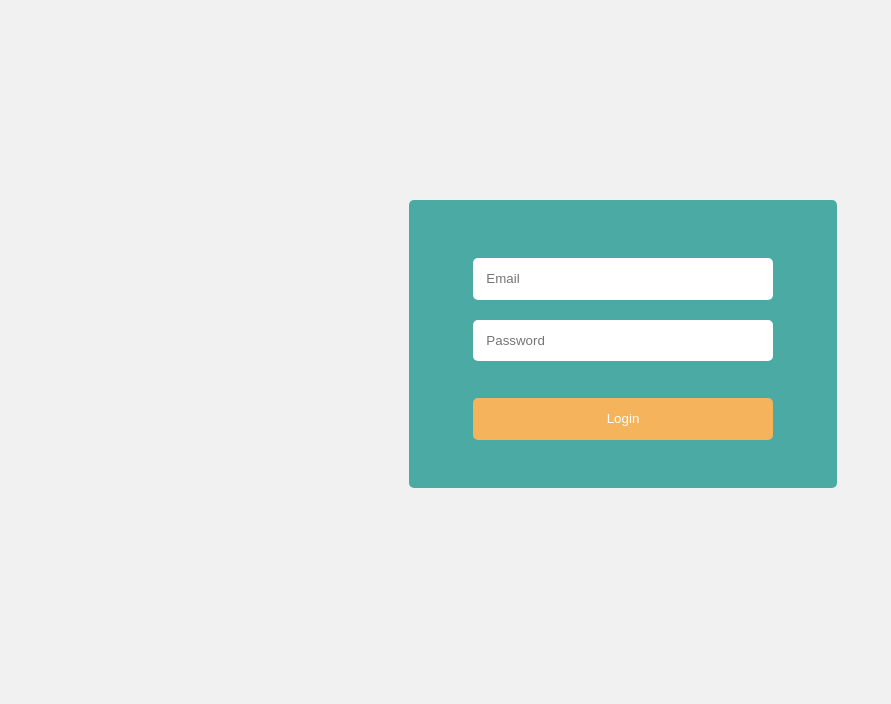
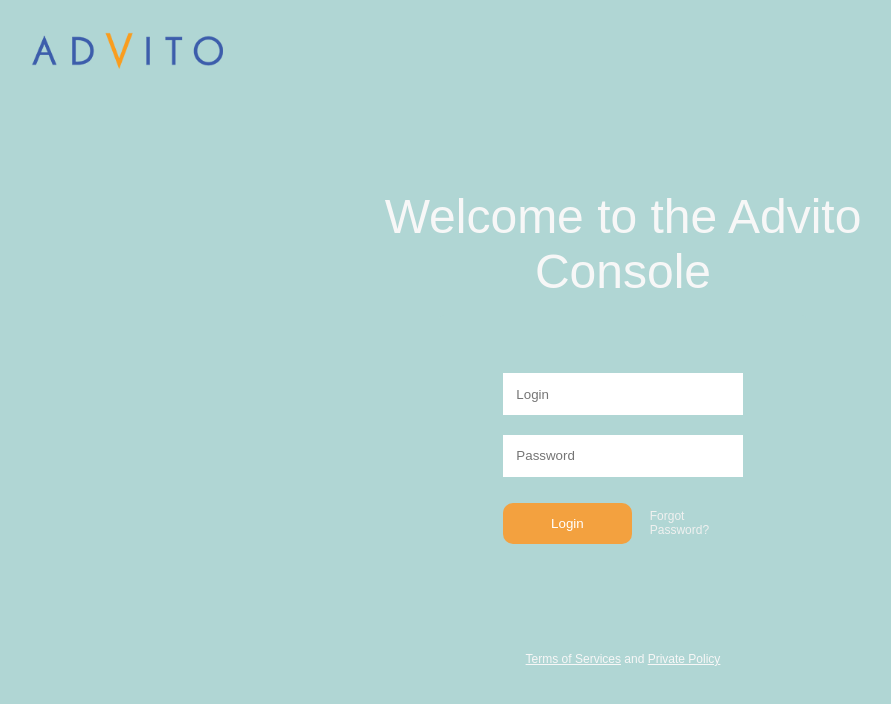
Before and after one commit to hanseulshim/advito_blops_console, a React (Create React App) app: page /login in a window 1280 px wide. Shown: the top 704 px of the page, without its empty margins (17-908 px from the left). Built offline with nearby package versions, Linux system fonts and the light colour scheme.

Commit message:
Add user authentication

```diff
--- a/src/App.js
+++ b/src/App.js
@@ -1,12 +1,12 @@
-//import packages
 import React, { Component } from 'react';
 import { ThemeProvider, createGlobalStyle } from 'styled-components';
 import styled from 'styled-components';
 import theme from 'styles/variables';
-import { Route, Switch } from 'react-router-dom';
+import { Route, Switch, Redirect } from 'react-router-dom';
 import Login from './components/Login';
 import Portal from './components/Portal';
 import Dashboard from './components/Dashboard';
+import UserContext from 'components/context/UserContext';
 
 const GlobalStyle = createGlobalStyle`
   html,
@@ -30,30 +30,41 @@
   display: flex;
 `;
 
+const PrivateRoute = ({ authenticated, component: Component, ...rest }) => {
+  return (
+    <Route
+      {...rest}
+      render={props => (authenticated ? <Component {...props} /> : <Redirect to="/login" />)}
+    />
+  );
+};
+
 class App extends Component {
-  state = {
-    passwordValid: false,
-  };
-  authenticateUser = password => {
-    const passwordValid = password === 'blops2018';
-    this.setState({ passwordValid });
+  state = { authenticated: false };
+  authenticateUser = event => {
+    this.setState({ authenticated: event.target.password.value === 'blops2018' });
+    event.preventDefault();
   };
   render() {
-    const passwordValid = this.state.passwordValid;
+    const authenticated = this.state.authenticated;
     return (
+      <UserContext.Provider value={{ authenticateUser: this.authenticateUser, authenticated }}>
         <ThemeProvider theme={theme}>
           <Container>
             <GlobalStyle />
             <Switch>
-            <Route path="/" exact component={Portal} />
+              <PrivateRoute path="/" exact component={Portal} authenticated={authenticated} />
+              <PrivateRoute
+                path="/dashboard"
+                exact
+                component={Dashboard}
+                authenticated={authenticated}
+              />
               <Route path="/login" component={Login} />
-            <Route path="/dashboard" component={Dashboard} />
             </Switch>
-          {/* {passwordValid ? <Portal /> : <Login authenticateUser={this.authenticateUser} />} */}
-          {/* <Portal /> */}
-          {/* <Dashboard /> */}
           </Container>
         </ThemeProvider>
+      </UserContext.Provider>
     );
   }
 }
--- /dev/null
+++ b/src/components/Login/Footer.js
@@ -0,0 +1,26 @@
+import React from 'react';
+import styled from 'styled-components';
+
+const Container = styled.div`
+  text-align: center;
+  color: ${props => props.theme.alabaster};
+  font-size: 0.75em;
+  margin-top: 5em;
+`;
+
+const Link = styled.a`
+  color: ${props => props.theme.alabaster};
+  text-decoration: underline;
+`;
+
+export default () => (
+  <Container>
+    <Link href="https://www.advito.com" target="_blank">
+      Terms of Services
+    </Link>
+    {' and '}
+    <Link href="https://www.advito.com" target="_blank">
+      Private Policy
+    </Link>
+  </Container>
+);
--- /dev/null
+++ b/src/components/Login/LoginForm.js
@@ -0,0 +1,97 @@
+import React, { Component } from 'react';
+import { Redirect } from 'react-router-dom';
+import styled from 'styled-components';
+import UserContext from 'components/context/UserContext';
+
+const FormContainer = styled.div`
+  margin-top: 1em;
+  background: ${props => props.theme.jungleMist};
+  padding: 3em 4em;
+  width: 15em;
+  border-radius: 5px;
+`;
+
+const Form = styled.form`
+  display: flex;
+  flex-wrap: wrap;
+`;
+
+const FormText = styled.input`
+  padding: 1em;
+  margin: 0.75em 0;
+  border: none;
+  box-sizing: border-box;
+  width: 100%;
+`;
+
+const SubmitContainer = styled.div`
+  display: flex;
+  align-items: center;
+  margin-top: 1em;
+`;
+
+const Submit = styled.input`
+  background-color: ${props => props.theme.jaffa};
+  color: white;
+  padding: 1em;
+  border: none;
+  border-radius: 10px;
+  cursor: pointer;
+  width: 10em;
+`;
+
+const Forgot = styled.span`
+  font-size: 0.75em;
+  color: ${props => props.theme.grayNurse};
+  margin-left: 1.5em;
+`;
+
+class LoginForm extends Component {
+  state = {
+    email: '',
+    password: '',
+  };
+  updateEmail = event => {
+    this.setState({ email: event.target.value });
+  };
+  updatePassword = event => {
+    this.setState({ password: event.target.value });
+  };
+  render() {
+    const { email, password } = this.state;
+    return (
+      <UserContext.Consumer>
+        {({ authenticated, authenticateUser }) =>
+          !authenticated ? (
+            <FormContainer>
+              <Form onSubmit={authenticateUser}>
+                <FormText
+                  placeholder="Login"
+                  type="text"
+                  value={email}
+                  name="email"
+                  onChange={this.updateEmail}
+                />
+                <FormText
+                  placeholder="Password"
+                  type="password"
+                  value={password}
+                  name="password"
+                  onChange={this.updatePassword}
+                />
+                <SubmitContainer>
+                  <Submit type="submit" value="Login" />
+                  <Forgot>Forgot Password?</Forgot>
+                </SubmitContainer>
+              </Form>
+            </FormContainer>
+          ) : (
+            <Redirect to={'/'} />
+          )
+        }
+      </UserContext.Consumer>
+    );
+  }
+}
+
+export default LoginForm;
--- a/src/components/Login/index.js
+++ b/src/components/Login/index.js
@@ -1,67 +1,40 @@
-import React, { Component } from 'react';
+import React from 'react';
 import styled from 'styled-components';
+import advito_logo from 'assets/advito_logo.png';
+import LoginForm from './LoginForm';
+import Footer from './Footer';
 
 const Container = styled.div`
-  margin: auto;
-  margin-top: 200px;
-  background: ${props => props.theme.tradewind};
-  padding: 3em 4em;
-  width: 300px;
-  border-radius: 5px;
+  background: ${props => props.theme.jungleMist};
+  width: 100%;
+  height: 100%;
+  position: absolute;
+  left: 0;
+  display: flex;
+  flex-direction: column;
+  align-items: center;
 `;
 
-const FormText = styled.input`
-  padding: 1em;
-  margin: 0.75em 0;
-  border: none;
-  border-radius: 5px;
-  box-sizing: border-box;
-  width: 100%;
+const Logo = styled.img`
+  margin: 2em 0 0 3em;
+  width: 15%;
+  align-self: flex-start;
 `;
 
-const Submit = styled.input`
-  background-color: ${props => props.theme.rajah};
-  color: white;
-  padding: 1em;
-  margin-top: 2em;
-  border: none;
-  border-radius: 5px;
-  cursor: pointer;
-  width: 100%;
+const Title = styled.div`
+  font-size: 3em;
+  width: 50%;
+  text-align: center;
+  margin-top: 2.5em;
+  color: ${props => props.theme.alabaster};
+  font-weight: 100;
 `;
 
-class Login extends Component {
-  state = {
-    email: '',
-    password: '',
-  };
-  updateEmail = event => {
-    this.setState({ email: event.target.value });
-  };
-  updatePassword = event => {
-    this.setState({ password: event.target.value });
-  };
-  authenticateUser = event => {
-    this.props.authenticateUser(this.state.password);
-    event.preventDefault();
-  };
-  render() {
-    const { email, password } = this.state;
-    return (
-      <Container>
-        <form onSubmit={this.authenticateUser}>
-          <FormText placeholder="Email" type="text" value={email} onChange={this.updateEmail} />
-          <FormText
-            placeholder="Password"
-            type="password"
-            value={password}
-            onChange={this.updatePassword}
-          />
-          <Submit type="submit" value="Login" />
-        </form>
-      </Container>
-    );
-  }
-}
-
-export default Login;
+export default () => (
+  <Container>
+    <Logo src={advito_logo} alt="advito logo" />
+    <Title>Welcome to the Advito Console</Title>
+    <LoginForm />
+    <Footer />
+  </Container>
+);
--- a/src/components/Portal/Content/Header.js
+++ b/src/components/Portal/Content/Header.js
@@ -50,7 +50,7 @@
   margin-bottom: 0.1em;
 `;
 
-const Header = () => {
+export default () => {
   const newYork = moment().tz('America/New_York');
   const london = moment().tz('Europe/London');
   return (
@@ -81,5 +81,3 @@
     </Container>
   );
 };
-
-export default Header;
--- /dev/null
+++ b/src/components/context/UserContext.js
@@ -0,0 +1,3 @@
+import React from 'react';
+
+export default React.createContext({ authenticated: false, authenticateUser: () => {} });
--- a/src/styles/variables.js
+++ b/src/styles/variables.js
@@ -7,4 +7,6 @@
   rajah: '#f5b45b',
   driftwood: '#b38443',
   tradewind: '#4baaa3',
+  jungleMist: '#B0D6D4',
+  jaffa: '#F3A13F',
 };
```
Lines whose indentation alone changed are shown as unchanged.
